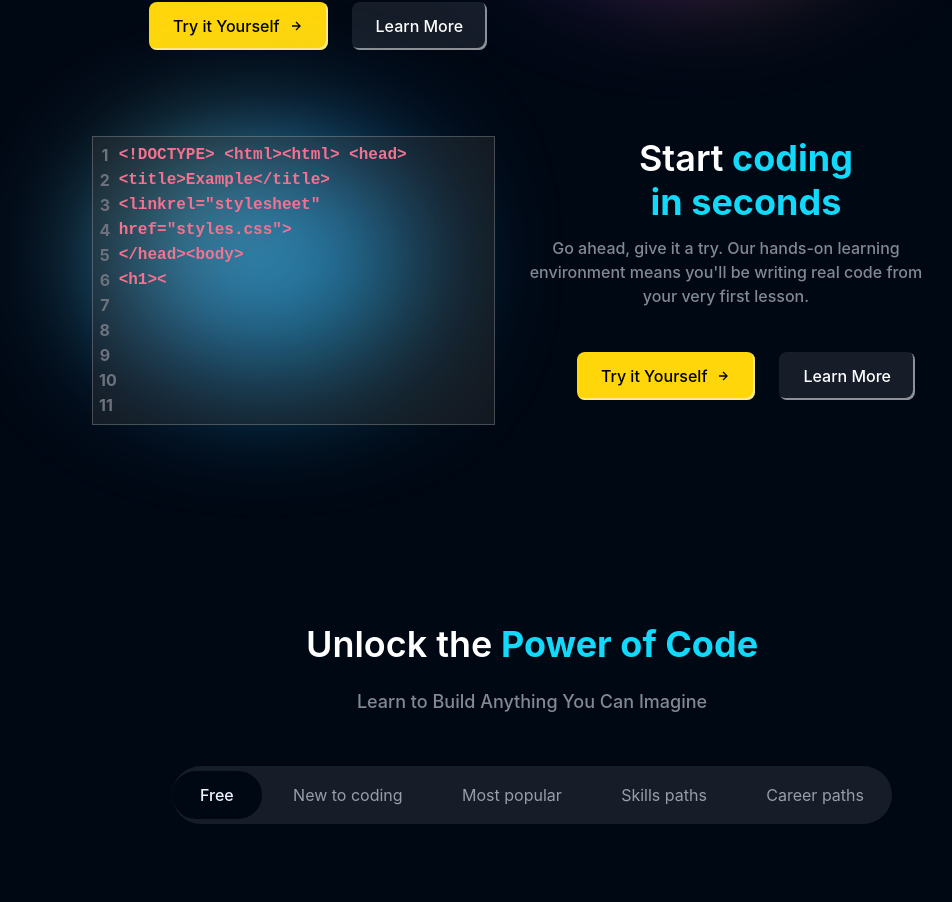
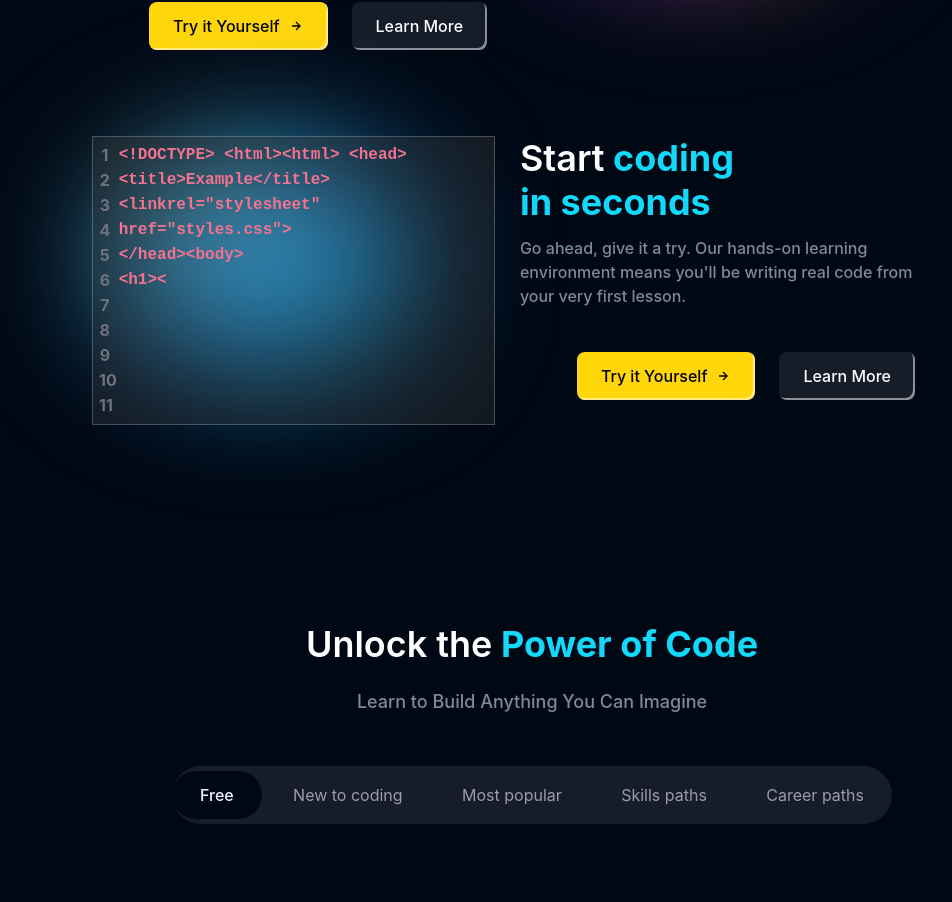
Before and after one commit to AMIT-USARA/Study-Notion, a React (Create React App) app: page / in a window 1280 px wide. Shown: the part 927-1829 px from the top of the page, without its empty margins (108-1060 px from the left). Built offline with nearby package versions, Linux system fonts and the light colour scheme; no server answers.

Commit message:
change in index.jsx origin option.

```diff
--- a/src/App.jsx
+++ b/src/App.jsx
@@ -140,6 +140,18 @@ function App() {
               </>
             )
           }
+          {
+            user?.accountType === ACCOUNT_TYPE.INSTRUCTOR && (
+              <>
+                <Route
+                  path="view-course/:courseId/section/:sectionId/sub-section/:subSectionId"
+                  element={<VideoDetails />}
+                >
+
+                </Route>
+              </>
+            )
+          }
 
         </Route>
 
--- a/src/component/core/Auth/Template.jsx
+++ b/src/component/core/Auth/Template.jsx
@@ -29,7 +29,7 @@ const Template = ({ title, desc1, desc2, image, formtype }) => {
 
             <div className='flex w-full items-center my-4 gap-x-2'>
               <div className='bg-richblack-700 w-full h-[1px]'></div>
-              <p className='font-medium leading-[1.375rem] text-richblack-700'>OR</p>
+              <p className='font-medium leading-[1.375rem] text-richblack-300'>OR</p>
               <div className='bg-richblack-700 w-full h-[1px]'></div>
             </div>
 
--- a/src/component/core/HomePage/CodeBlocks1.jsx
+++ b/src/component/core/HomePage/CodeBlocks1.jsx
@@ -16,10 +16,10 @@ const CodeBlocks1 = ({ position, heading, subheading, ctabtn1, ctabtn2, codebloc
         <div className={` w-full flex flex-col ${position} xl:justify-between 2xl:justify-center max-lg:items-center 2xl:gap-[60px] justify-between` } >
 
             <div className='w-[486px] h-[284px] max-550:w-[358px] max-550:h-[326px] flex flex-col gap-[12px] max-xl:mb-[32px] 2xl:mb-[32px]  '>
-                <div className='sm:text-[36px] text-[30px] max-430:text-[24px] leading-[44px] font-semibold text-left sm:text-center'>
+                <div className='sm:text-[36px] text-[30px] max-430:text-[24px] leading-[44px] font-semibold sm:text-left text-center'>
                     {heading}
                 </div>
-                <div className='text-[#838894] text-[16px] leading-[24px] font-medium pr-10 text-center'>
+                <div className='text-[#838894] text-[16px] leading-[24px] font-medium pr-10 sm:text-left text-center'>
                     {subheading}
                 </div>
                 <div className='flex justify-center gap-[24px] pt-[18px] sm:pt-[32px]'>
```
Also changed, not shown: 1 other file (tests, documents, lock files or other folders).
